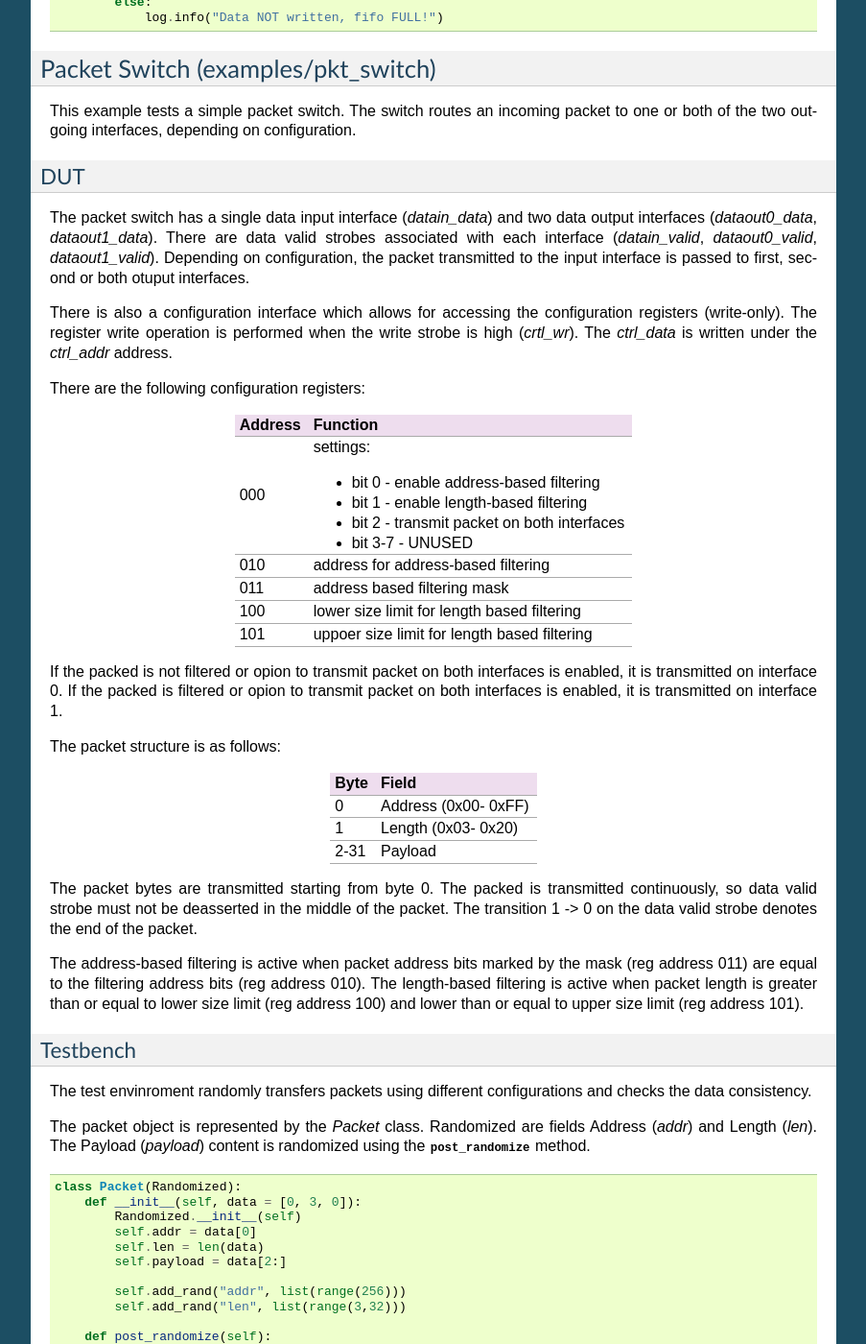
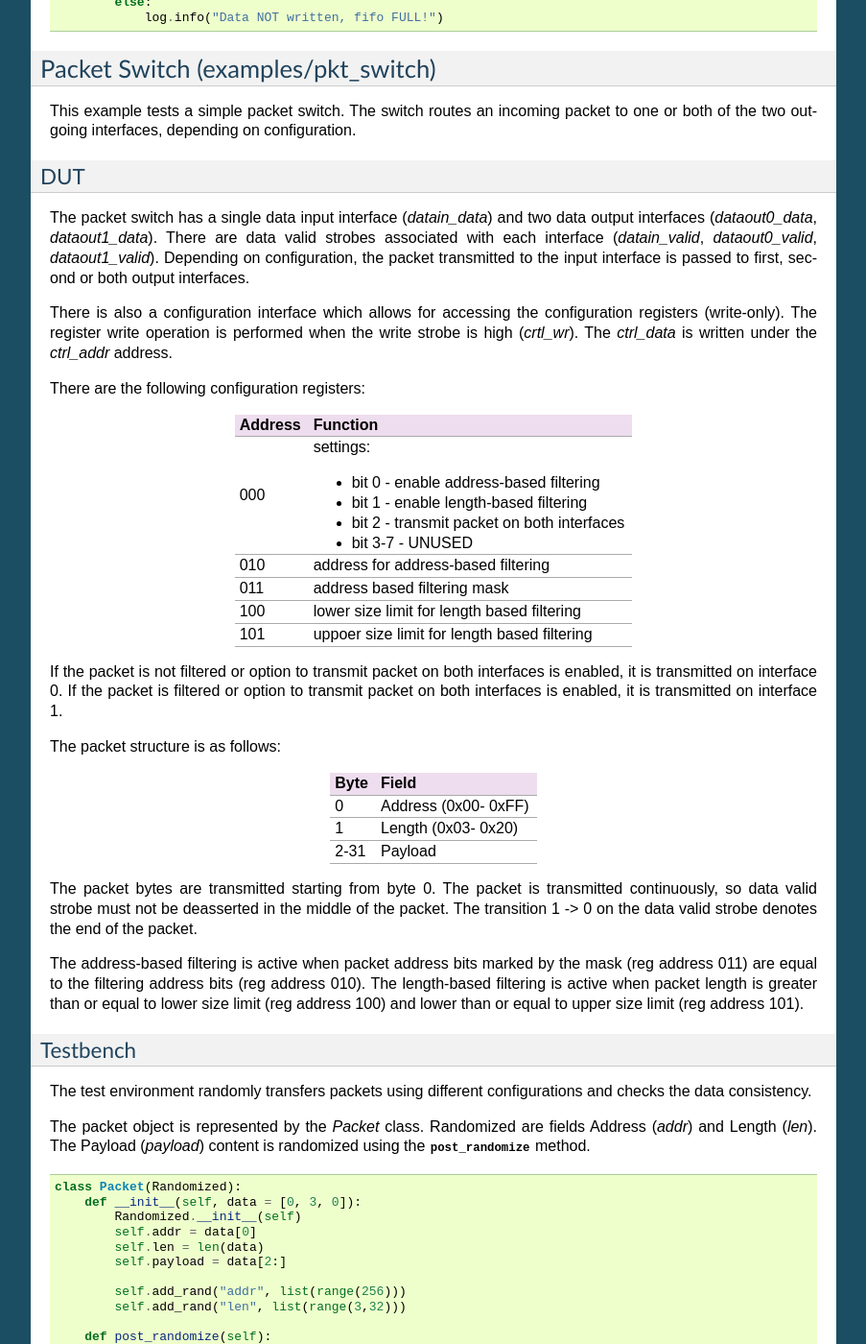
Before and after one commit to mciepluc/cocotb-coverage, a Sphinx documentation site: the page built from documentation/source/examples.rst, in a window 1280 px wide and 1400 px high, scrolled down 2133 px. Shown: the whole window at 96% size, without its empty margins (198-1101 px from the left). Built offline with Sphinx 7.4.7, drawn with Linux system fonts in a browser that asks for light colours; formulas are drawn with MathJax 3; some of the changed text lies outside the part shown.

Commit message:
minor documentation fixes

```diff
--- a/documentation/source/examples.rst
+++ b/documentation/source/examples.rst
@@ -24,7 +24,7 @@
 Testbench
 ---------
 
-The test envinroment randomly performs a read/write operation and checks the data consistency.
+The test environment randomly performs a read/write operation and checks the data consistency.
 The functional coverage checks if read/write operation has been executed in any possible FIFO state.
 
 The FIFO status is represented in an instance of the class *FifoStatus*.
@@ -143,7 +143,7 @@
 
 The packet switch has a single data input interface (*datain_data*) and two data output interfaces (*dataout0_data*, *dataout1_data*).
 There are data valid strobes associated with each interface (*datain_valid*, *dataout0_valid*, *dataout1_valid*).
-Depending on configuration, the packet transmitted to the input interface is passed to first, second or both otuput interfaces.
+Depending on configuration, the packet transmitted to the input interface is passed to first, second or both output interfaces.
 
 There is also a configuration interface which allows for accessing the configuration registers (write-only).
 The register write operation is performed when the write strobe is high (*crtl_wr*). The *ctrl_data* is written under the *ctrl_addr* address.
@@ -169,8 +169,8 @@
 | 101        | uppoer size limit for length based filtering       |
 +------------+----------------------------------------------------+
 
-If the packed is not filtered or opion to transmit packet on both interfaces is enabled, it is transmitted on interface 0.
-If the packed is filtered or opion to transmit packet on both interfaces is enabled, it is transmitted on interface 1.
+If the packet is not filtered or option to transmit packet on both interfaces is enabled, it is transmitted on interface 0.
+If the packet is filtered or option to transmit packet on both interfaces is enabled, it is transmitted on interface 1.
 
 The packet structure is as follows:
 
@@ -185,7 +185,7 @@
 +------------+----------------------------------------------------+
 
 The packet bytes are transmitted starting from byte 0.
-The packed is transmitted continuously, so data valid strobe must not be deasserted in the middle of the packet.
+The packet is transmitted continuously, so data valid strobe must not be deasserted in the middle of the packet.
 The transition 1 -> 0 on the data valid strobe denotes the end of the packet.
 
 The address-based filtering is active when packet address bits marked by the mask (reg address 011) are equal to the filtering address bits (reg address 010).
@@ -194,7 +194,7 @@
 Testbench
 ---------
 
-The test envinroment randomly transfers packets using different configurations and checks the data consistency.
+The test environment randomly transfers packets using different configurations and checks the data consistency.
 
 The packet object is represented by the *Packet* class.
 Randomized are fields Address (*addr*) and Length (*len*).
--- a/documentation/source/tutorials.rst
+++ b/documentation/source/tutorials.rst
@@ -20,7 +20,7 @@ Translating SystemVerilog Constructs to cocotb-coverage
 -------------------------------------------------------
 
 In SystemVerilog *covergroups*, *coverpoints* and *cross* are unique language constructs.
-There is no a straightforward equivalence between these constructs and cocotb-coverage objects.
+There is no straightforward equivalence between these constructs and cocotb-coverage objects.
 However, a `CoverItem` is a coverage objects container, so roughly corresponds to a *covergroup*.
 `CoverPoint` and `CoverCross` correspond to SV *coverpoint* and *cross*.
 
@@ -72,7 +72,7 @@ In cocotb-coverage, the sampling function signature must contains the objects th
 Coverage Section
 ~~~~~~~~~~~~~~~~
 
-`Coverage_section <coverage_section>` is a concept introduced in cocotb-coverage, that allows for separating the coverage code from the testbench code.
+`coverage_section` is a concept introduced in cocotb-coverage, that allows for separating the coverage code from the testbench code.
 It allows for packing the coverage primitives in separated blocks of code.
 Below code examples are equivalent.
 
```
Also changed, not shown: other parts of documentation/source/examples.rst (+3 -3 lines), 1 other file.
